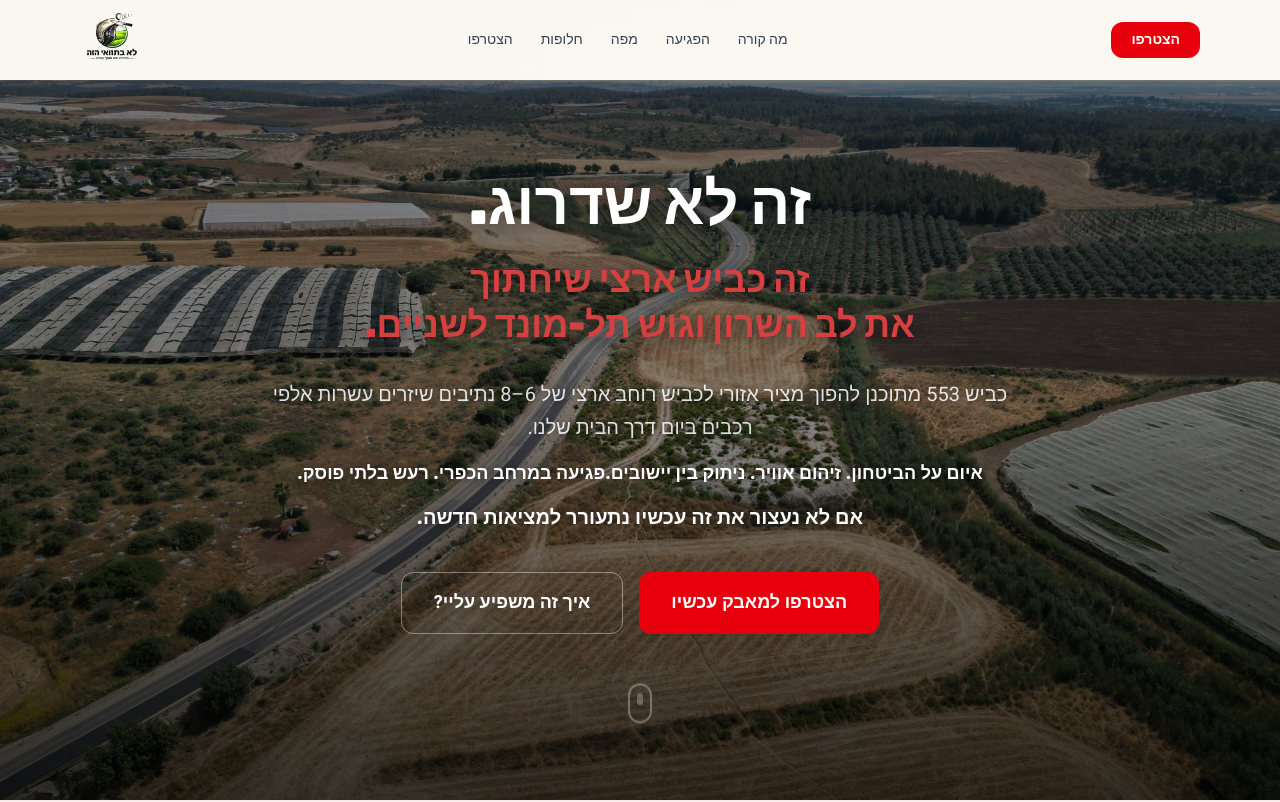
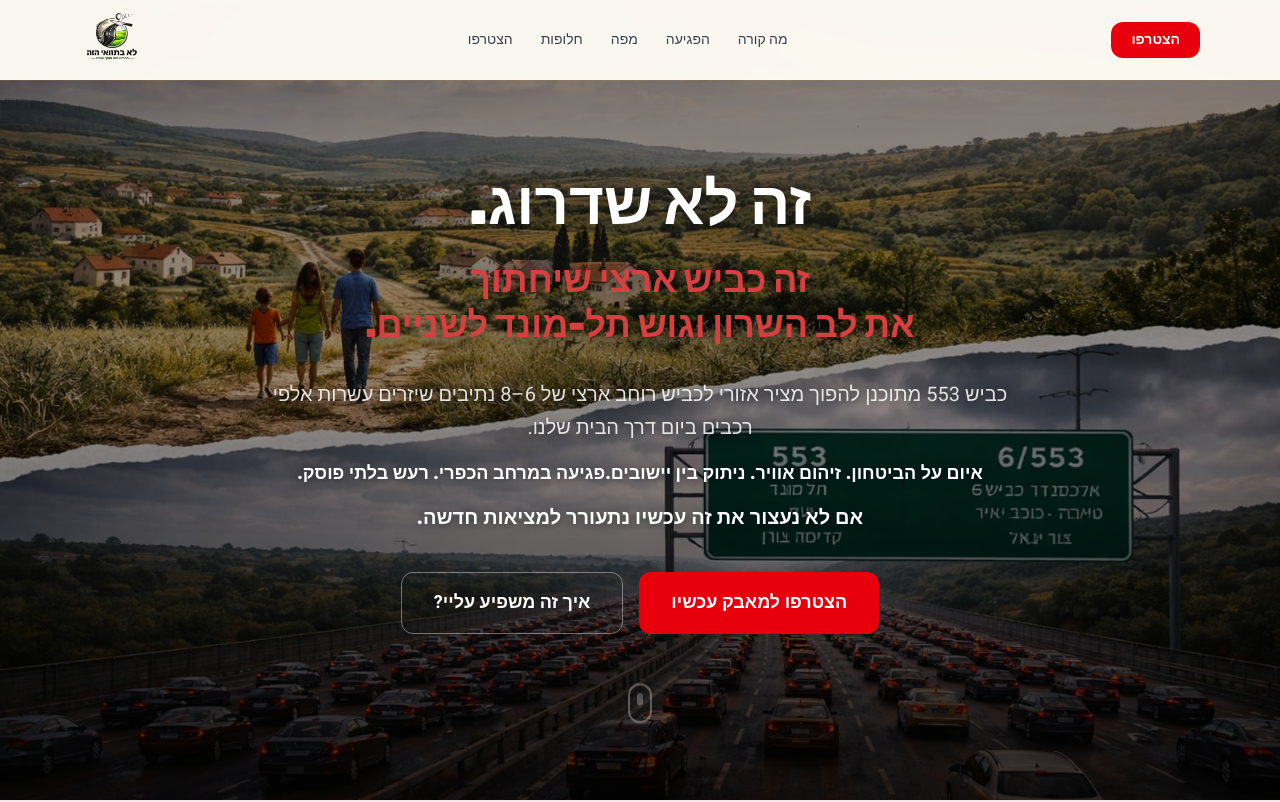
Before and after one commit to orrgoren/road-553, a React (Vite) app: page / in a window 1280 px wide. Shown: the top 802 px of the page. Built offline with nearby package versions, Linux system fonts and the light colour scheme; no server answers.

Commit message:
add hero images

```diff
--- a/src/routes/index.tsx
+++ b/src/routes/index.tsx
@@ -395,8 +395,13 @@ function HomePage() {
 
       {/* ═══ HERO ═══ */}
       <section className="relative min-h-screen flex items-center justify-center overflow-hidden">
-        <div className="absolute inset-0" style={{
-          backgroundImage: 'url(/hero.jpg)',
+        <div className="absolute inset-0 hidden md:block" style={{
+          backgroundImage: 'url(/desktop-hero.jpeg)',
+          backgroundSize: 'cover',
+          backgroundPosition: 'center',
+        }} />
+        <div className="absolute inset-0 block md:hidden" style={{
+          backgroundImage: 'url(/mobile-hero.jpeg)',
           backgroundSize: 'cover',
           backgroundPosition: 'center',
         }} />
```
Also changed, not shown: public/desktop-hero.jpeg (added), public/mobile-hero.jpeg (added).
